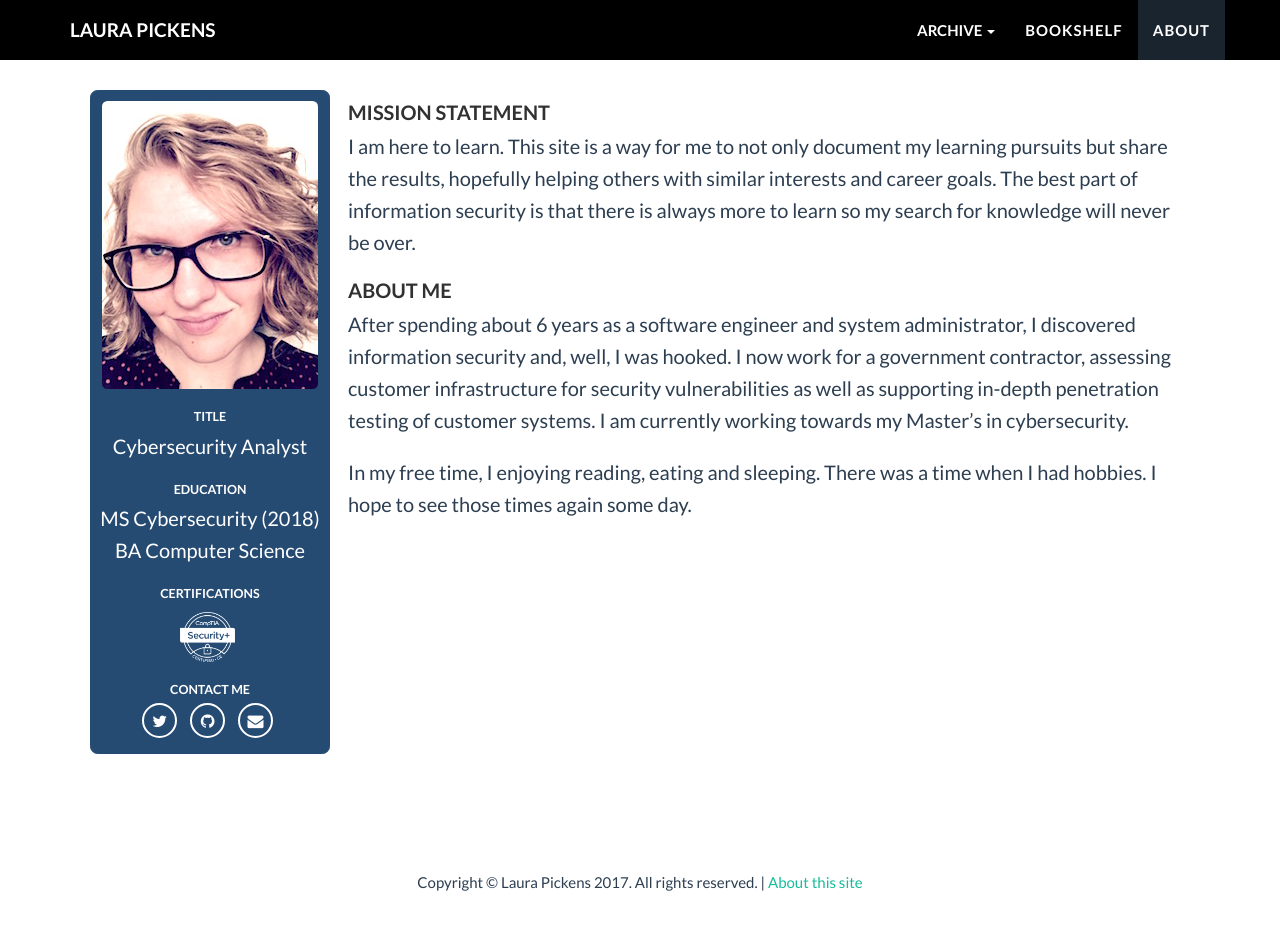
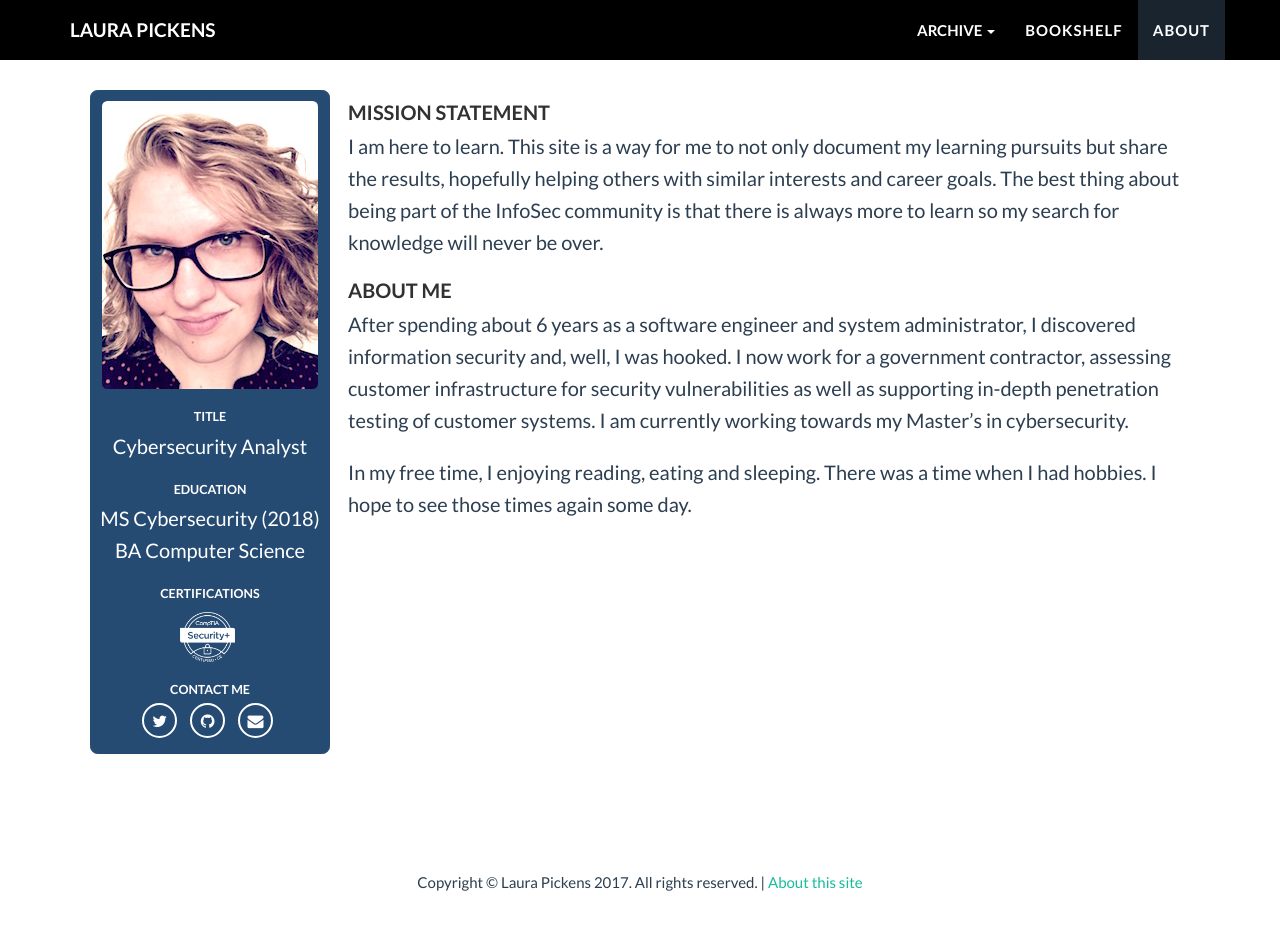
Before and after one commit to lpickens03/lpickens03.github.io, a Jekyll site: the page built from about.md, in a window 1280 px wide and 993 px high. Shown: the top 930 px of the window. Built offline with Jekyll 4.4.1, drawn with Linux system fonts in a browser that asks for light colours; nearby versions of some CDN libraries; some web fonts are replaced.

Commit message:
and more tweaks ugh

```diff
--- a/_includes/signature.html
+++ b/_includes/signature.html
@@ -7,7 +7,7 @@
         ABOUT <a href="/about">LAURA PICKENS</a>
         </div>
         <p>I spent my early years as a software engineer and system administrator before making the move to information security. By day, I perform vulnerability assessments for a government contractor, decomposing the functionality of customer systems in order to identify potential attack vectors. By night, I work towards my MS in cybersecurity.</p>
-        <p>I am here to learn and share any scraps of wisdom I encounter with the general population.</p>
+        <p>I am here to learn and share any scraps of wisdom I manage to gather with the general population (for better or for worse).</p>
         <div>
             <ul class="list-inline">
 
--- a/about.md
+++ b/about.md
@@ -52,7 +52,7 @@ quote-author: Google Chromium Projects
    </div>
 </div>
 <h2>Mission Statement</h2>
-I am here to learn. This site is a way for me to not only document my learning pursuits but share the results, hopefully helping others with similar interests and career goals. The best part of information security is that there is always more to learn so my search for knowledge will never be over.
+I am here to learn. This site is a way for me to not only document my learning pursuits but share the results, hopefully helping others with similar interests and career goals. The best thing about being part of the InfoSec community is that there is always more to learn so my search for knowledge will never be over.
 
 <h2>About Me</h2>
 After spending about 6 years as a software engineer and system administrator, I discovered information security and, well, I was hooked. I now work for a government contractor, assessing customer infrastructure for security vulnerabilities as well as supporting in-depth penetration testing of customer systems. I am currently working towards my Master's in cybersecurity.
```
